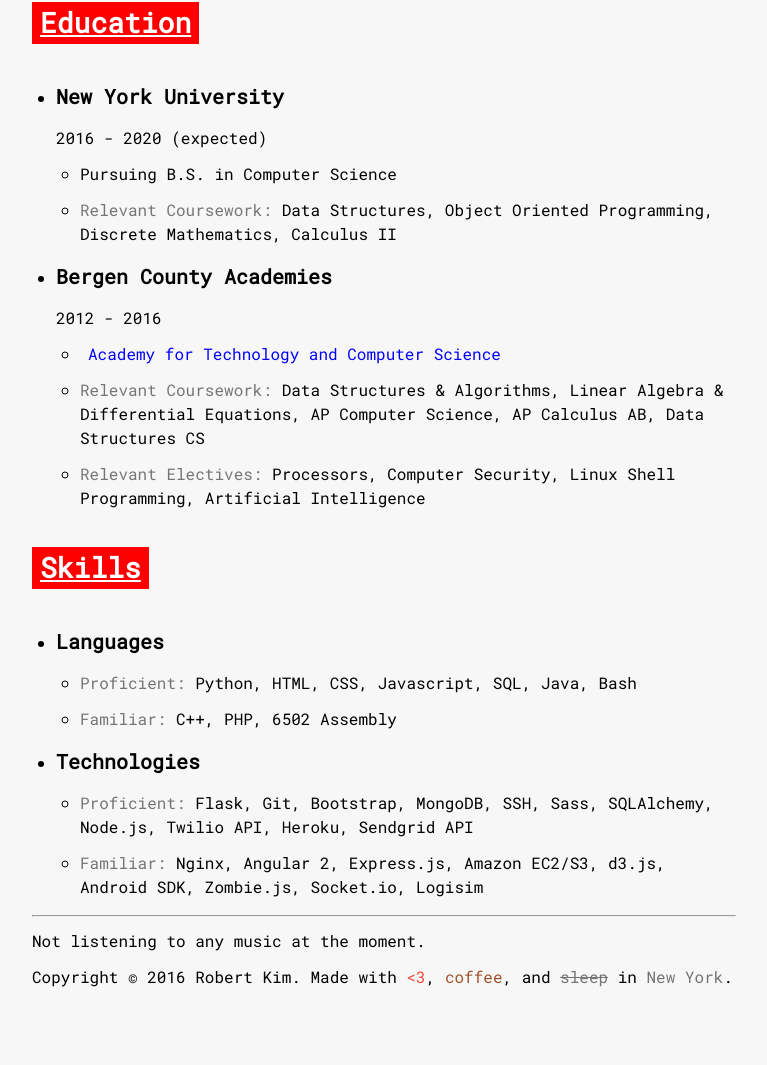
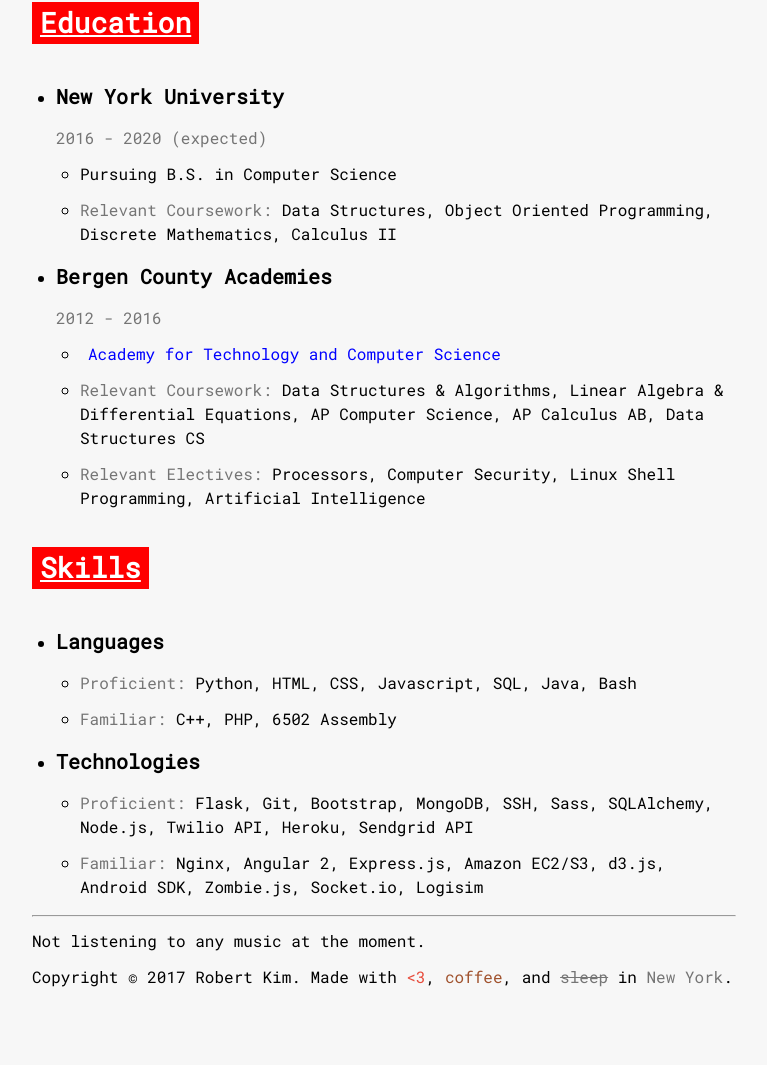
Before and after one commit to rkty13/personalsite-lambda, a Flask app: template templates/index.html in a window 1280 px wide. Shown: the part 1239-2304 px from the top of the page, without its empty margins (256-1023 px from the left). Run offline with Flask 2, Linux system fonts and the light colour scheme; the template is opened without the code that fills it, so the values that code supplies are empty; style sheets or scripts are compiled from the project's sources.

Commit message:
updated styling.

```diff
--- a/static/css/sass/style.scss
+++ b/static/css/sass/style.scss
@@ -83,11 +83,6 @@
   background-color: red;
 }
 
-// #hello {
-//   background-color: #1d1f20;
-//   color: #1ec503;
-// }
-
 ul {
   padding-left: 1.5rem;
 }
--- a/templates/index.html
+++ b/templates/index.html
@@ -78,7 +78,7 @@
           <li>
             <div class="school">
               <h4>New York University</h4>
-              <p>2016 - 2020 (expected)</p>
+              <p><span>2016 - 2020 (expected)</span></p>
               <ul>
                 <li><p>Pursuing B.S. in Computer Science</p></li>
                 <li><p><span>Relevant Coursework: </span>Data Structures, Object Oriented Programming, Discrete Mathematics, Calculus II</p></li>
@@ -88,7 +88,7 @@
           <li>
             <div class="school">
               <h4>Bergen County Academies</h4>
-              <p>2012 - 2016</p>
+              <p><span>2012 - 2016</span></p>
               <ul>
                 <li><p><a href="https://bcts.bergen.org/index.php/about-us/academy-programs/academy-for-telecommunications-and-computer-science">Academy for Technology and Computer Science</a></p></li>
                 <li><p><span>Relevant Coursework: </span>Data Structures &amp; Algorithms, Linear Algebra &amp; Differential Equations, AP Computer Science, AP Calculus AB, Data Structures CS</p></li>
@@ -121,7 +121,7 @@
       <hr />
       <footer>
         <p id="scrobble"><span id="scrobble_pre">Currently listening to</span> <span id="scrobble_title">...</span> by <span id="scrobble_artist">...</span>.</p>
-        <p>Copyright © 2016 Robert Kim. Made with <span id="heart">&lt;3</span>, <span id="coffee">coffee</span>, and <span id="sleep">sleep</span> in <span>New York</span>.</p>
+        <p>Copyright © 2017 Robert Kim. Made with <span id="heart">&lt;3</span>, <span id="coffee">coffee</span>, and <span id="sleep">sleep</span> in <span>New York</span>.</p>
       </footer>
     </div>
   </body>
```
Also changed, not shown: 1 other file.
